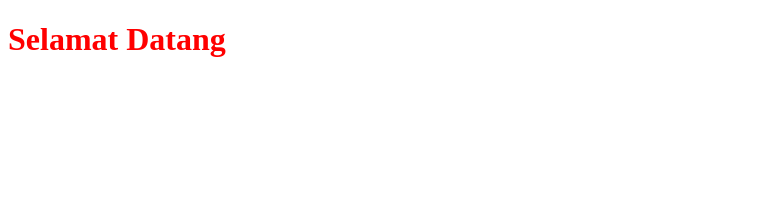
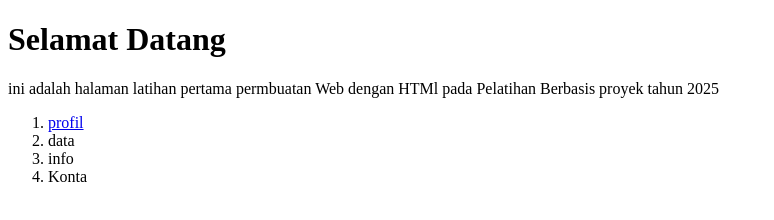
Before and after one commit to NandaRH/Latihan-git-2, a plain HTML site: page index.html in a window 1280 px wide. Shown: the whole page, without its empty margins (0-774 px from the left). Drawn offline with Linux system fonts and the light colour scheme.

Commit message:
edit index dan profil

```diff
--- a/index.html
+++ b/index.html
@@ -1,5 +1,19 @@
 <!DOCTYPE html>
+<html lang="en">
+<head>
+    <meta charset="UTF-8">
+    <meta name="viewport" content="width=device-width, initial-scale=1.0">
+    <title>Index</title>
+</head>
 <body>
-    <h1><font color="red"> Selamat Datang </font></h1>
+    <h1>Selamat Datang</h1>
+     <p>ini adalah halaman latihan pertama permbuatan Web dengan HTMl pada Pelatihan Berbasis proyek tahun 2025
+     </p>
+     <ol>
+        <li><a href="profil.html">profil</a></li>
+        <li>data</li>
+        <li>info</li>
+        <li>Konta</li>
+     </ol>
 </body>
 </html>
```
Also changed, not shown: profil.html (+4 -8 lines).
